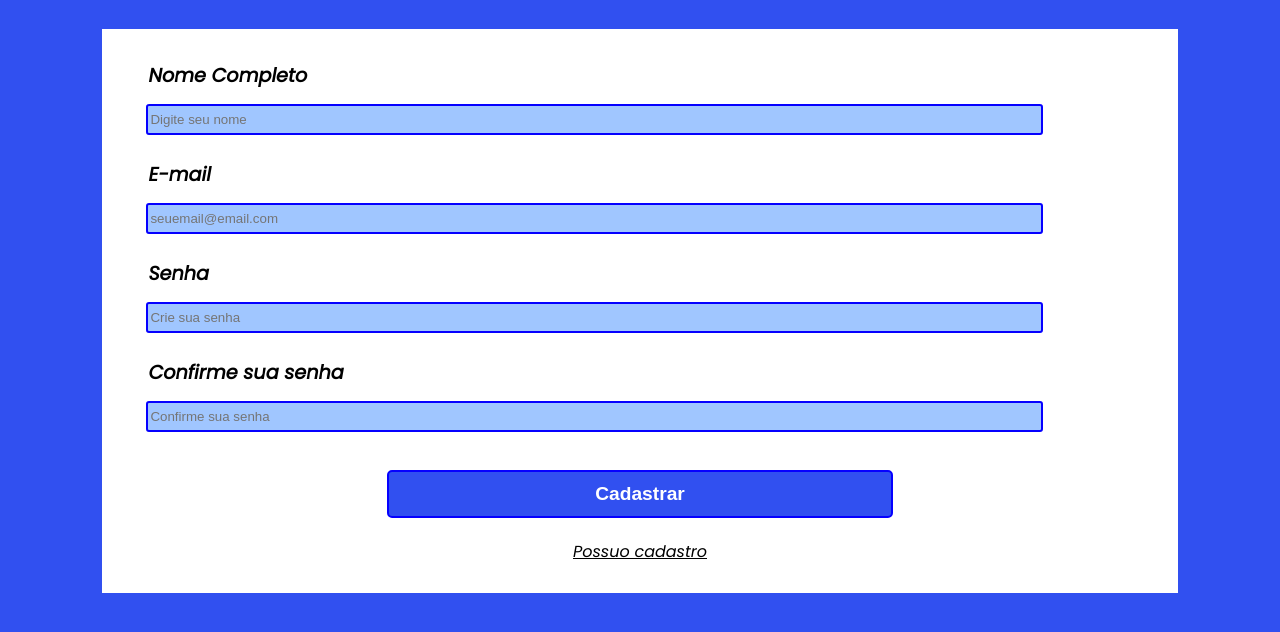
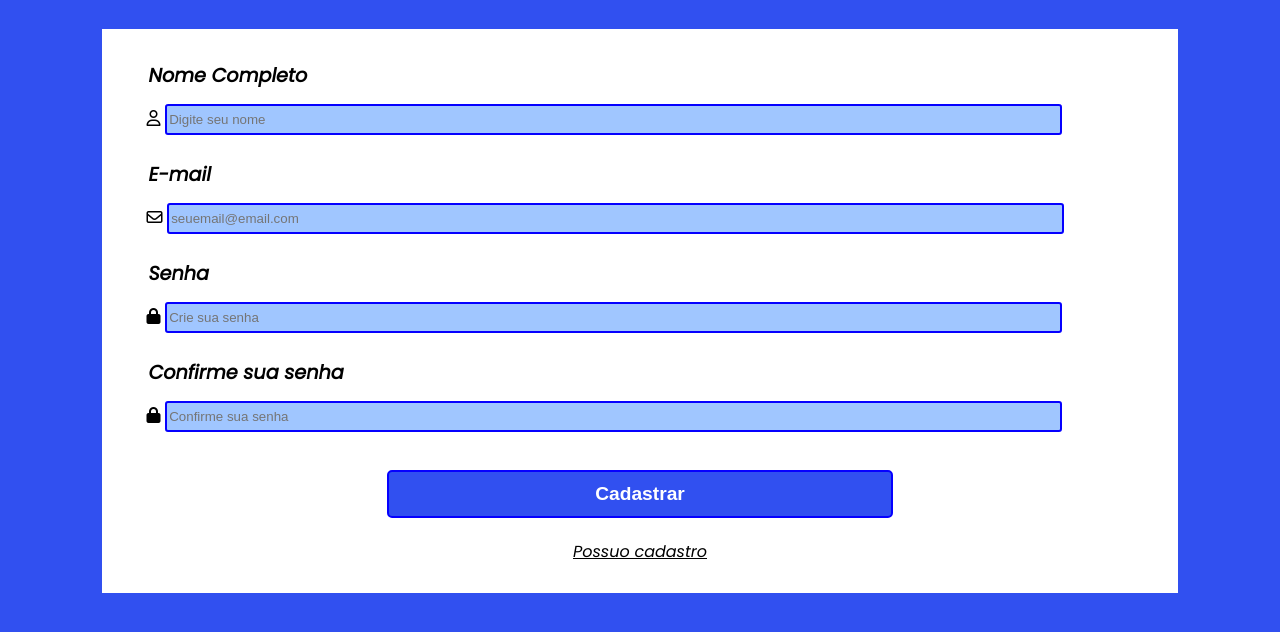
Before and after one commit to ThomasJKobayashi/Projeto-Fintech, a plain HTML site: page index.html in a window 1280 px wide. Shown: the part 150-782 px from the top of the page. Drawn offline with Linux system fonts and the light colour scheme; files that its build step writes are made by us from their sources.

Commit message:
index.html

```diff
--- a/index.html
+++ b/index.html
@@ -1,11 +1,11 @@
 <!DOCTYPE html>
 <html lang="pt-br">
 <head>
-    <link rel="stylesheet" href="Projeto Fintech/assets/css/style.css"/>
+    <link rel="stylesheet" href="https://cdnjs.cloudflare.com/ajax/libs/font-awesome/6.4.0/css/all.min.css" integrity="sha512-iecdLmaskl7CVkqkXNQ/ZH/XLlvWZOJyj7Yy7tcenmpD1ypASozpmT/E0iPtmFIB46ZmdtAc9eNBvH0H/ZpiBw==" crossorigin="anonymous" referrerpolicy="no-referrer" "/>
 
     <meta charset="UTF-8">
     <meta name="viewport" content="width=device-width, initial-scale=1.0">
-    <link rel="stylesheet" href="../css/style.css">
+    <link rel="stylesheet" href="Projeto Fintech/assets/css/style.css">
 
     <link rel="preconnect" href="https://fonts.googleapis.com">
     <link rel="preconnect" href="https://fonts.gstatic.com" crossorigin>
```
